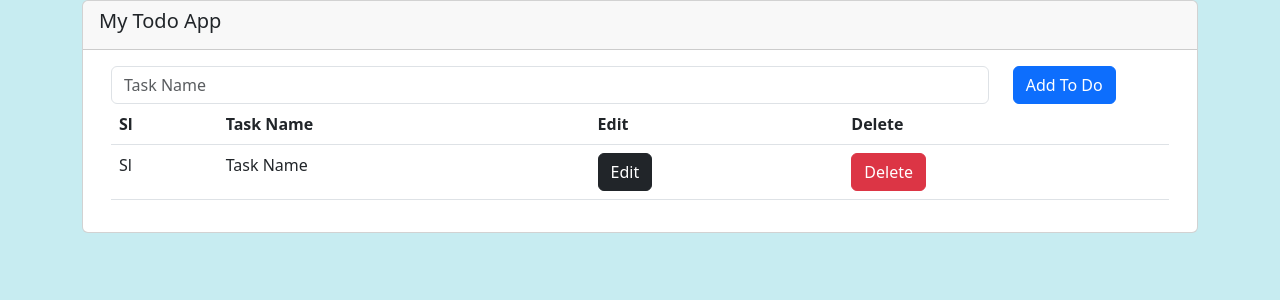
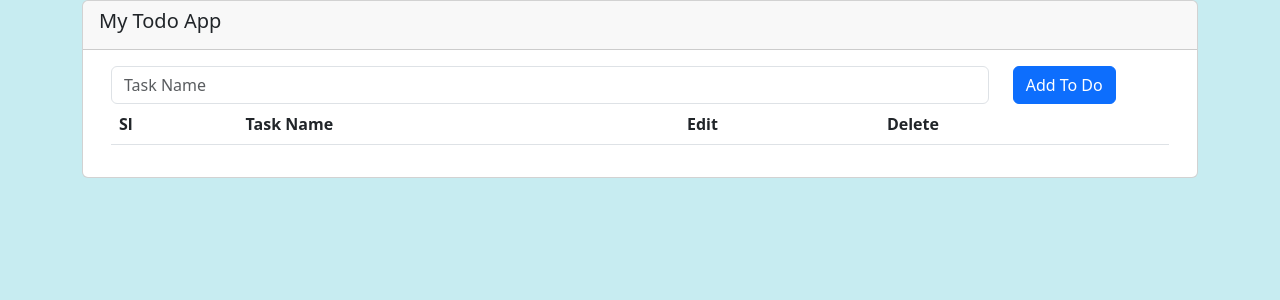
Before and after one commit to HosneMobarak262/hosne_assignment, a React (Create React App) app in the folder assignment-17-redux/todo-project/: page / in a window 1280 px wide. Shown: the top 300 px of the page. Built offline with nearby package versions, Linux system fonts and the light colour scheme.

Commit message:
assignment 17 redux -- show list todo

```diff
--- a/assignment-17-redux/todo-project/src/componenets/todo/TodoList.js
+++ b/assignment-17-redux/todo-project/src/componenets/todo/TodoList.js
@@ -1,6 +1,11 @@
 import React from 'react';
+import {useSelector} from "react-redux";
 
 const TodoList = () => {
+
+    const todoItems=useSelector((state)=>state.todo.value);
+
+
     return (
         <div className="container-fluid">
             <div className="row">
@@ -15,12 +20,20 @@ const TodoList = () => {
                             </tr>
                         </thead>
                         <tbody>
-                            <tr>
-                                <td>Sl</td>
-                                <td>Task Name</td>
-                                <td><button className="btn btn-dark" >Edit</button></td>
-                                <td><button className="btn btn-danger" >Delete</button></td>
-                            </tr>
+                        {
+                            todoItems.map((item, i)=>{
+                                return (
+                                    <tr key={i.toString()}>
+                                        <td>{i}</td>
+                                        <td>{item}</td>
+                                        <td><button className="btn btn-dark" >Edit</button></td>
+                                        <td><button className="btn btn-danger" >Delete</button></td>
+                                    </tr>
+                                )
+                            })
+                        }
+
+
                         </tbody>
                     </table>
                 </div>
--- a/assignment-17-redux/todo-project/src/redux/state/todo/todoSlice.js
+++ b/assignment-17-redux/todo-project/src/redux/state/todo/todoSlice.js
@@ -7,7 +7,7 @@ export const todoSlice=createSlice({
     },
     reducers:{
         AddTodo:(state, action)=>{
-            debugger;
+            // debugger;
             state.value.push(action.payload)
         },
         RemoveTodo:(state, action)=>{
```
